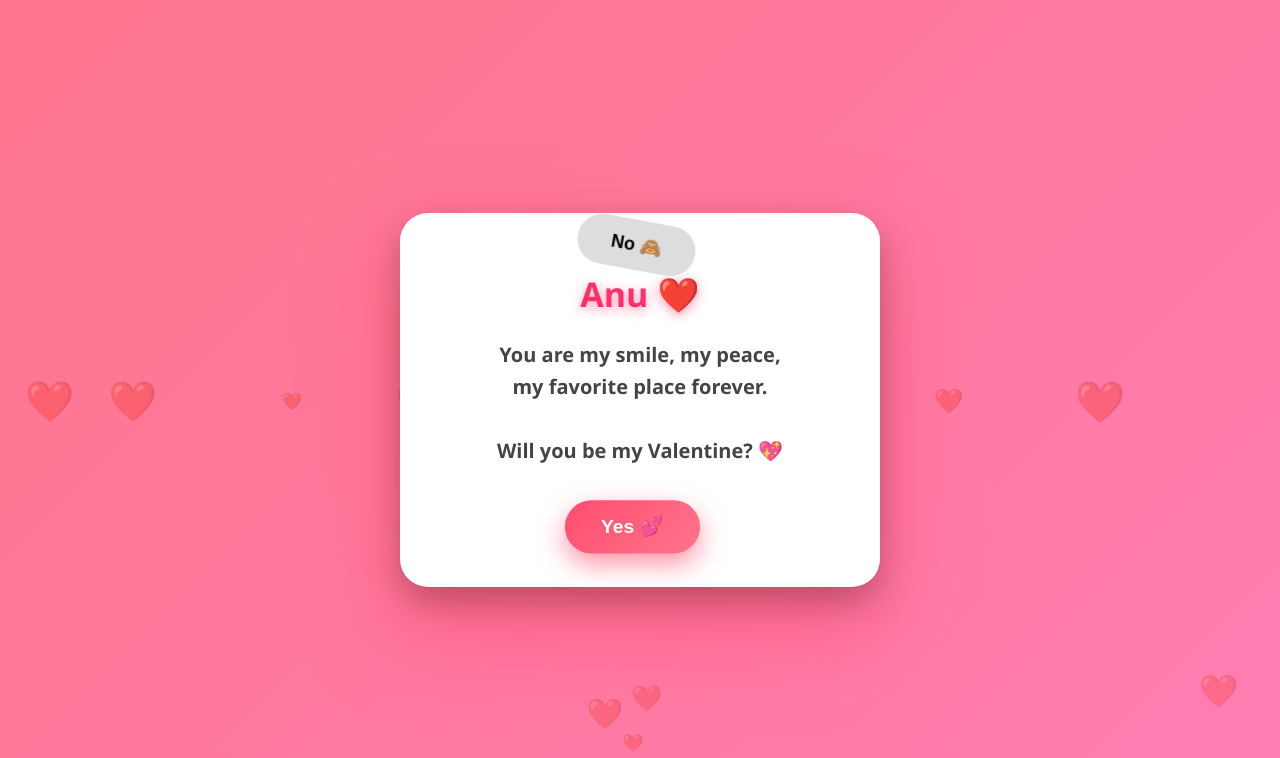
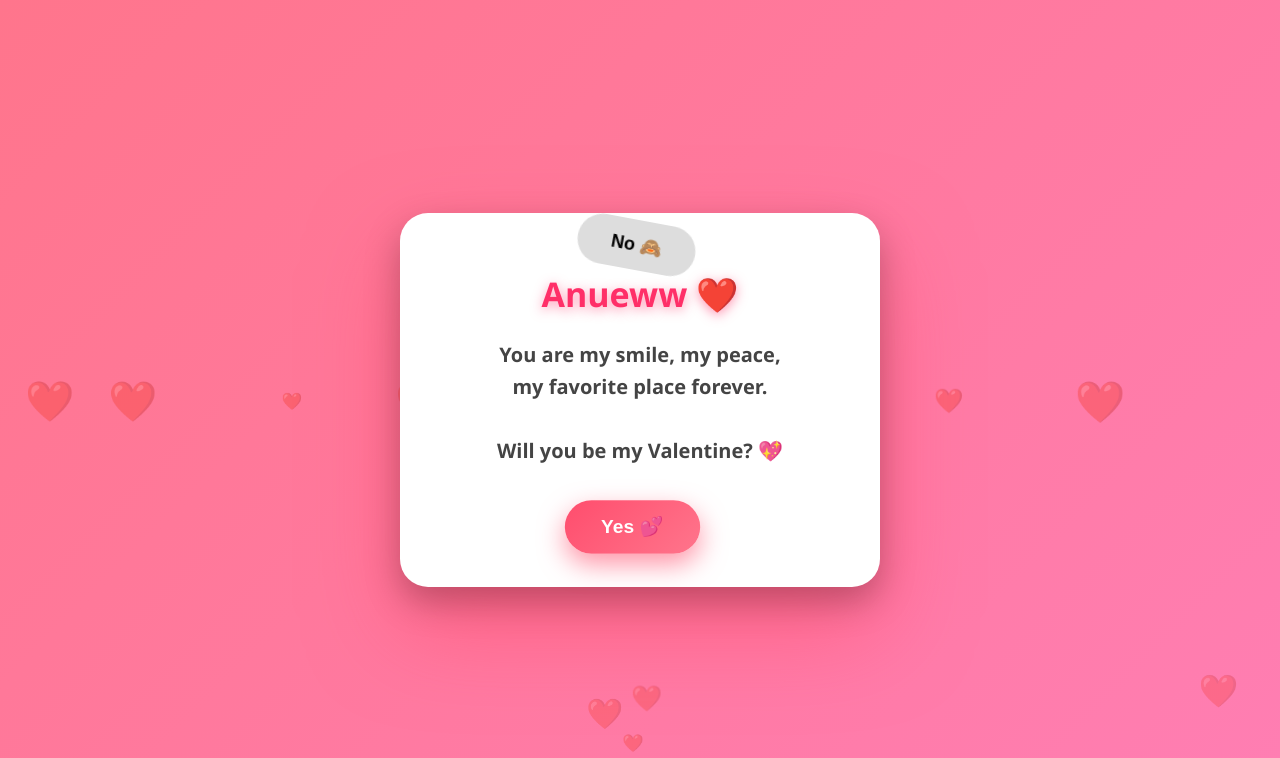
Before and after one commit to narenderkumarigxact-eng/ank-love, a plain HTML site: page index.html in a window 1280 px wide. Shown: the top 758 px of the page. Drawn offline with Linux system fonts and the light colour scheme.

Commit message:
Update index.html

```diff
--- a/index.html
+++ b/index.html
@@ -154,7 +154,7 @@
 </script>
 
 <div id="question" class="card">
-  <h1>Anu ❤️</h1>
+  <h1>Anueww ❤️</h1>
   <p>
     You are my smile, my peace,<br>
     my favorite place forever.<br><br>
```
